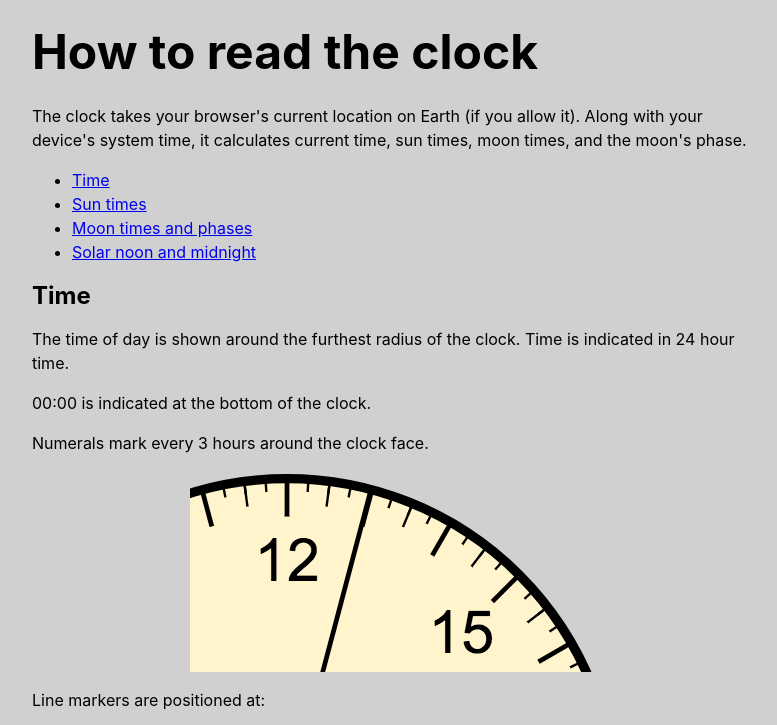
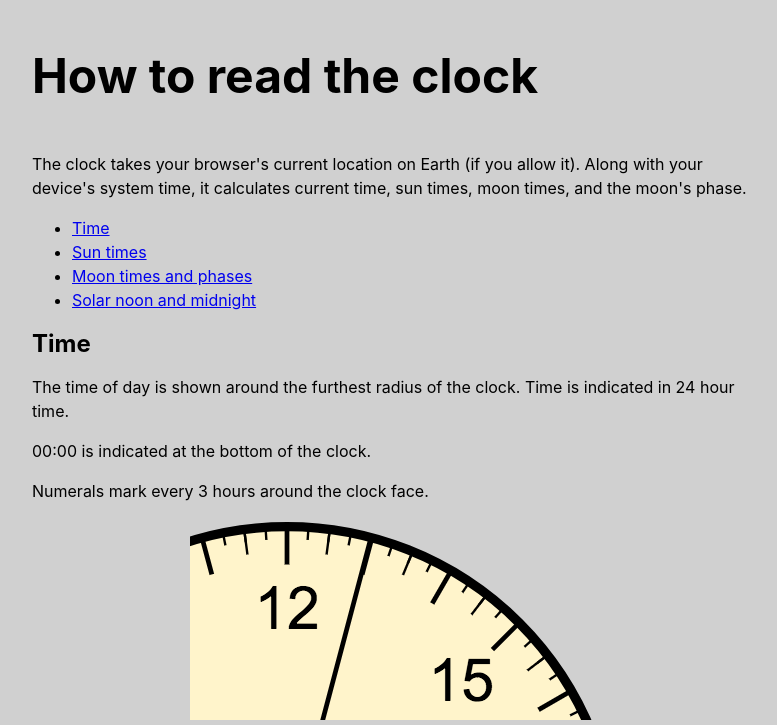
Before and after one commit to ironssam/ironssam.github.io, a plain HTML site: page how-it-works.html in a window 1280 px wide. Shown: the top 725 px of the page, without its empty margins (248-1025 px from the left). Drawn offline with Linux system fonts and the light colour scheme.

Commit message:
weird h1 dealie

```diff
--- a/style.css
+++ b/style.css
@@ -25,7 +25,9 @@ article {
     max-width: 45em;
     margin: 0 auto; }
 
-h1 { font-size: 3em; }
+h1 {
+    font-size: 3em;
+    line-height: 1.5em; }
 h2 { font-size: 1.5em; }
 h3 { font-size: 1em; }
 
```
